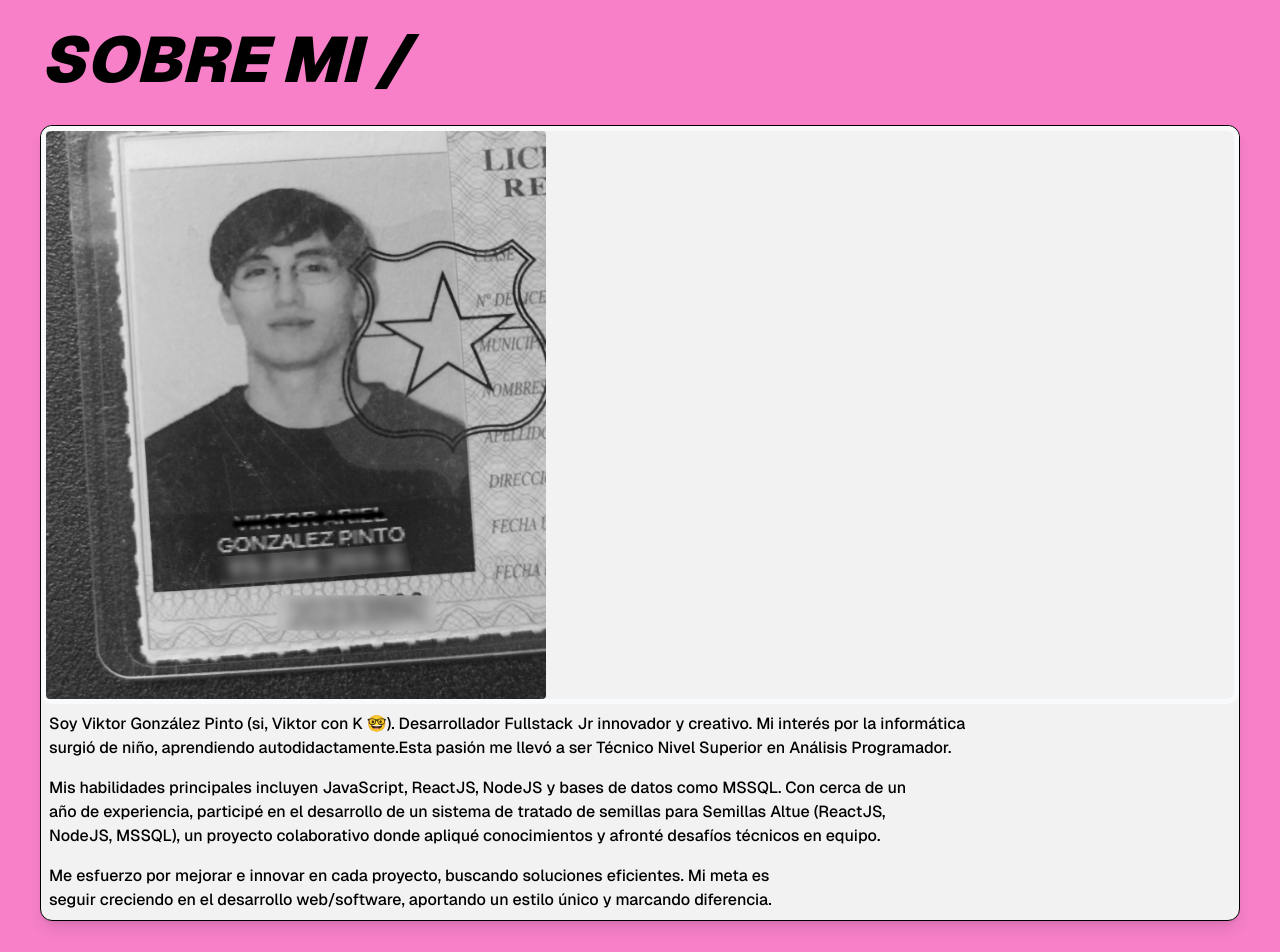
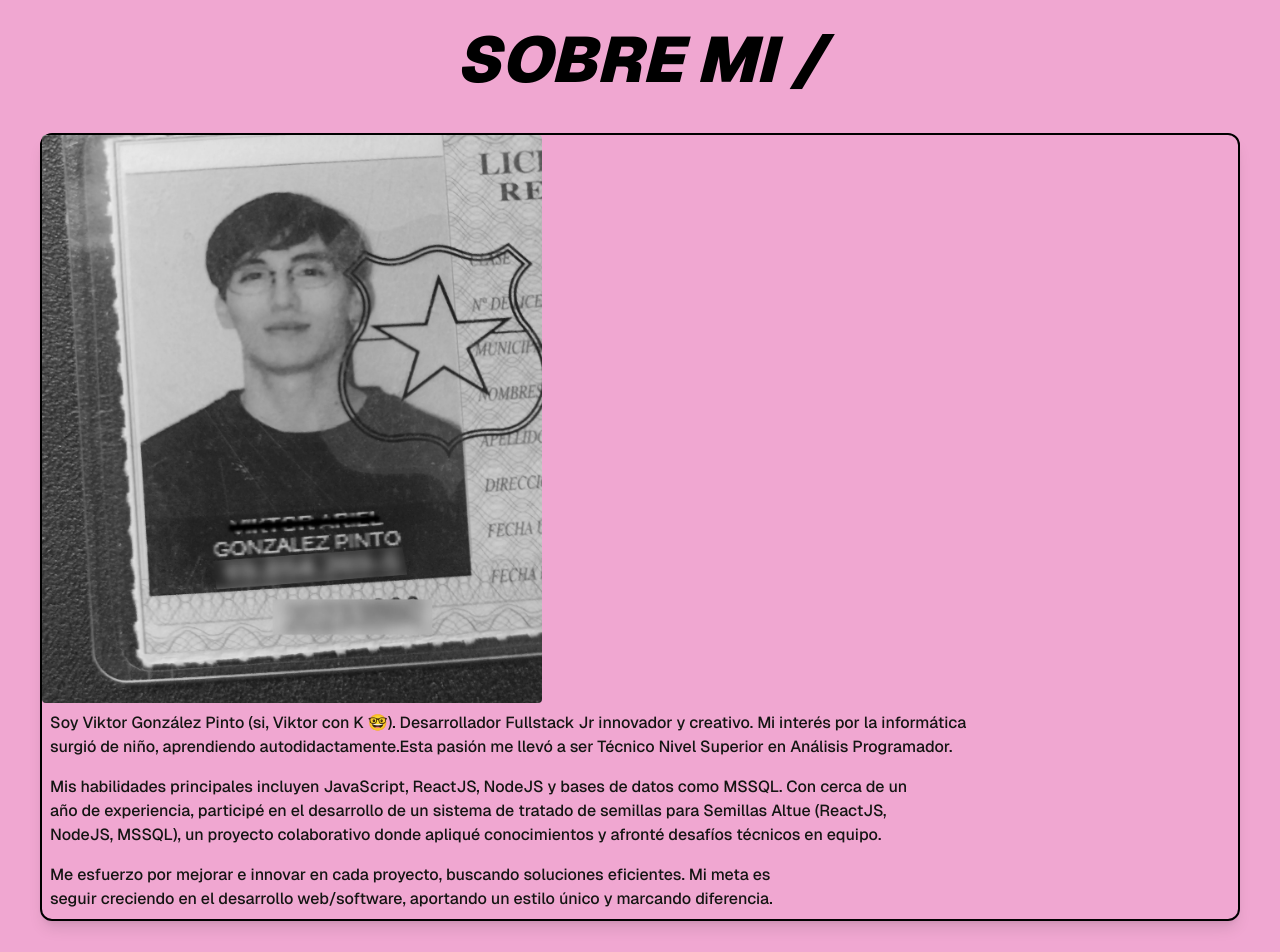
Before and after one commit to viktorgp98/viktorgp98.github.io, an Astro site: page / in a window 1280 px wide. Shown: the part 3620-4572 px from the top of the page. Built offline with nearby package versions, Linux system fonts and the light colour scheme; Astro itself is replaced by a stand-in of ours; what @iconify/tailwind4 would draw is missing.

Commit message:
Dark theme corrections

```diff
--- a/src/components/About.astro
+++ b/src/components/About.astro
@@ -4,12 +4,16 @@ import { Image } from "astro:assets";
 
 <section
   id="about"
-  class="section secc-about bg-primary min-h-screen py-10 relative"
+  class="section secc-about bg-primary-light dark:bg-dark-light min-h-screen py-10 relative"
 >
-  <div class="container mx-auto p-5 md:p-10 flex flex-col gap-6">
-    <h2 class="section-title uppercase">Sobre mi /</h2>
-    <div class="card border-1 rounded-xl shadow-lg bg-light-grey">
-      <div class="image border-5 border-gray-50 rounded-xl">
+  <div class="container mx-auto p-5 md:p-10 flex flex-col gap-8">
+    <h2 class="section-title uppercase text-center dark:text-light">
+      Sobre mi /
+    </h2>
+    <div
+      class="card border-2 dark:border-primary rounded-xl shadow-lg bg-light dark:bg-dark-light"
+    >
+      <div class="image rounded-xl">
         <Image
           class="grayscale hover:grayscale-0 transition-all duration-200 rounded-sm"
           src="/images/viktor_pic.webp"
@@ -18,7 +22,9 @@ import { Image } from "astro:assets";
           height={300}
         />
       </div>
-      <div class="content rounded-xl p-2 flex flex-col gap-4">
+      <div
+        class="content rounded-xl p-2 flex flex-col gap-4 text-dark dark:text-light"
+      >
         <p>
           Soy Viktor González Pinto (si, Viktor con K 🤓). Desarrollador
           Fullstack Jr innovador y creativo. Mi interés por la informática
```
